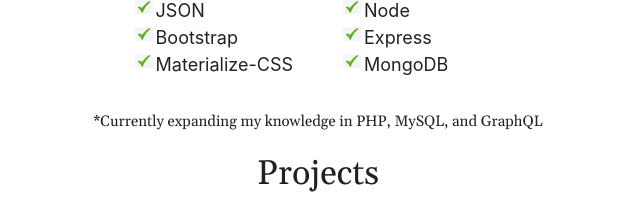
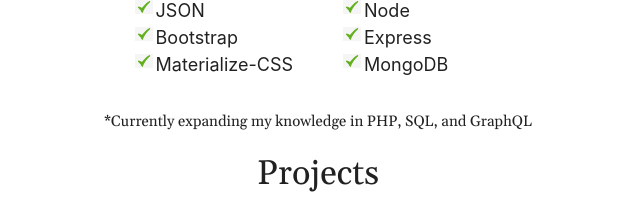
Before and after one commit to tony464us2012/personal-landing, a plain HTML site: page index.html in a window 1280 px wide. Shown: the part 1032-1237 px from the top of the page, 322-962 px from the left. Drawn offline with nearby package versions, Linux system fonts and the light colour scheme; a web font is replaced by a local one.

Commit message:
new-update

```diff
--- a/index.html
+++ b/index.html
@@ -54,7 +54,7 @@
         <li>MongoDB</li>
       </ul>
     </div>
-    <p class="learning">*Currently expanding my knowledge in PHP, MySQL, and GraphQL</p>
+    <p class="learning">*Currently expanding my knowledge in PHP, SQL, and GraphQL</p>
     <div class="section-six">
         <h4>Projects</h4>
         <div class="grid">
```
